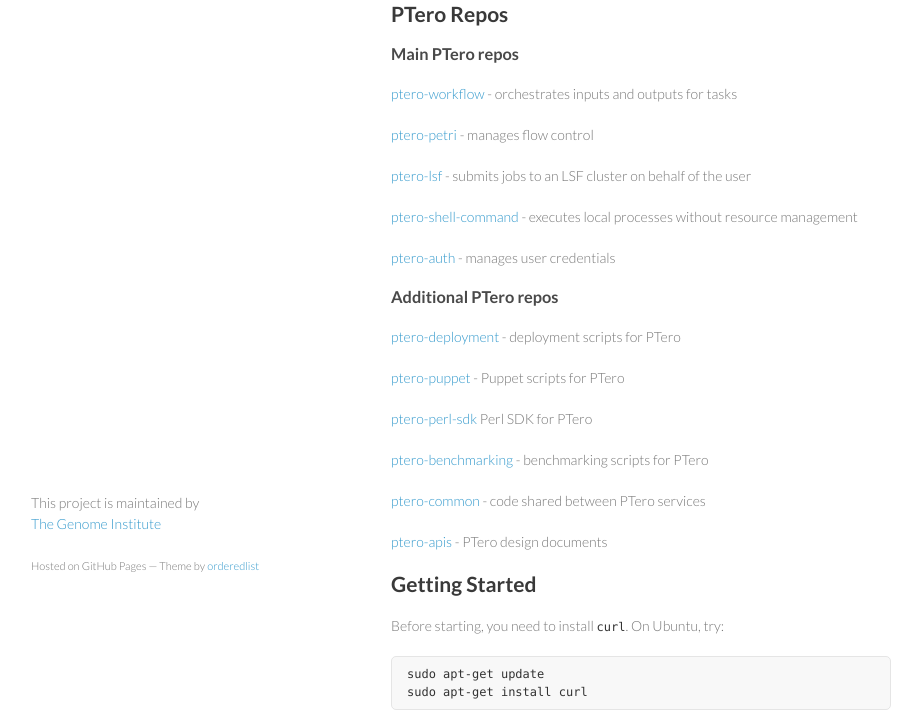
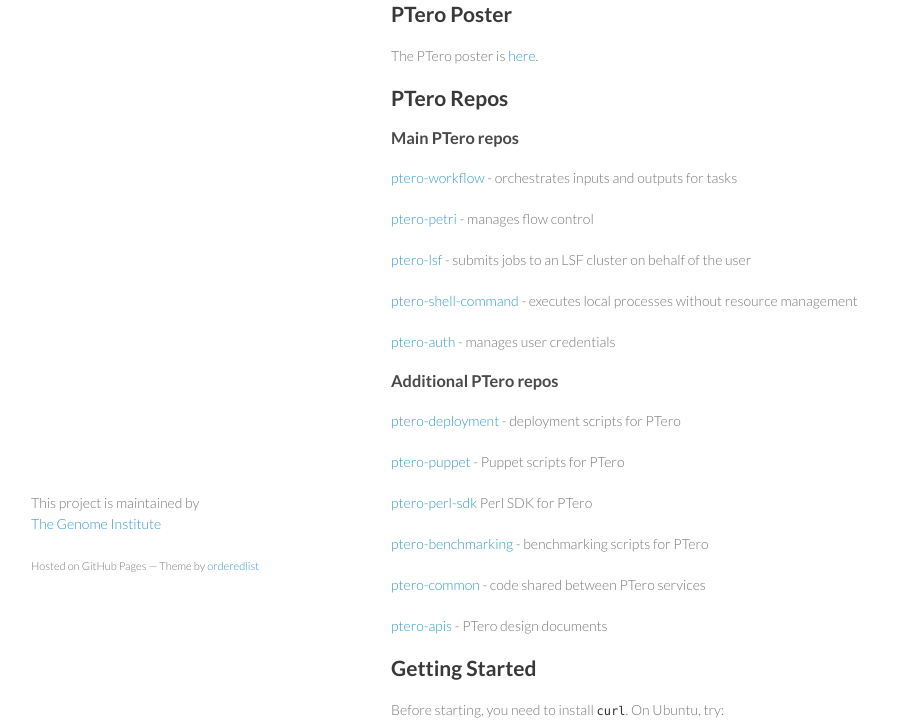
Before and after one commit to genome/ptero, a plain HTML site: page index.html in a window 1280 px wide. Shown: the part 155-882 px from the top of the page, without its empty margins (179-1085 px from the left). Drawn offline with Linux system fonts and the light colour scheme.

Commit message:
Such poster

```diff
--- a/index.html
+++ b/index.html
@@ -24,6 +24,8 @@
         <h1>
           <a id="ptero-workflow-management-system" class="anchor" href="#ptero-workflow-management-system" aria-hidden="true"><span class="octicon octicon-link"></span></a>PTero Workflow Management System</h1>
 
+        <h2>PTero Poster</h2>
+        <p>The PTero poster is <a href="poster.pdf">here</a>.</p>
         <h2>
           <a id="getting-started" class="anchor" href="#getting-started" aria-hidden="true"><span class="octicon octicon-link"></span></a>PTero Repos</h2>
         <h3>Main PTero repos</h3>
```
Also changed, not shown: 1 other file.
